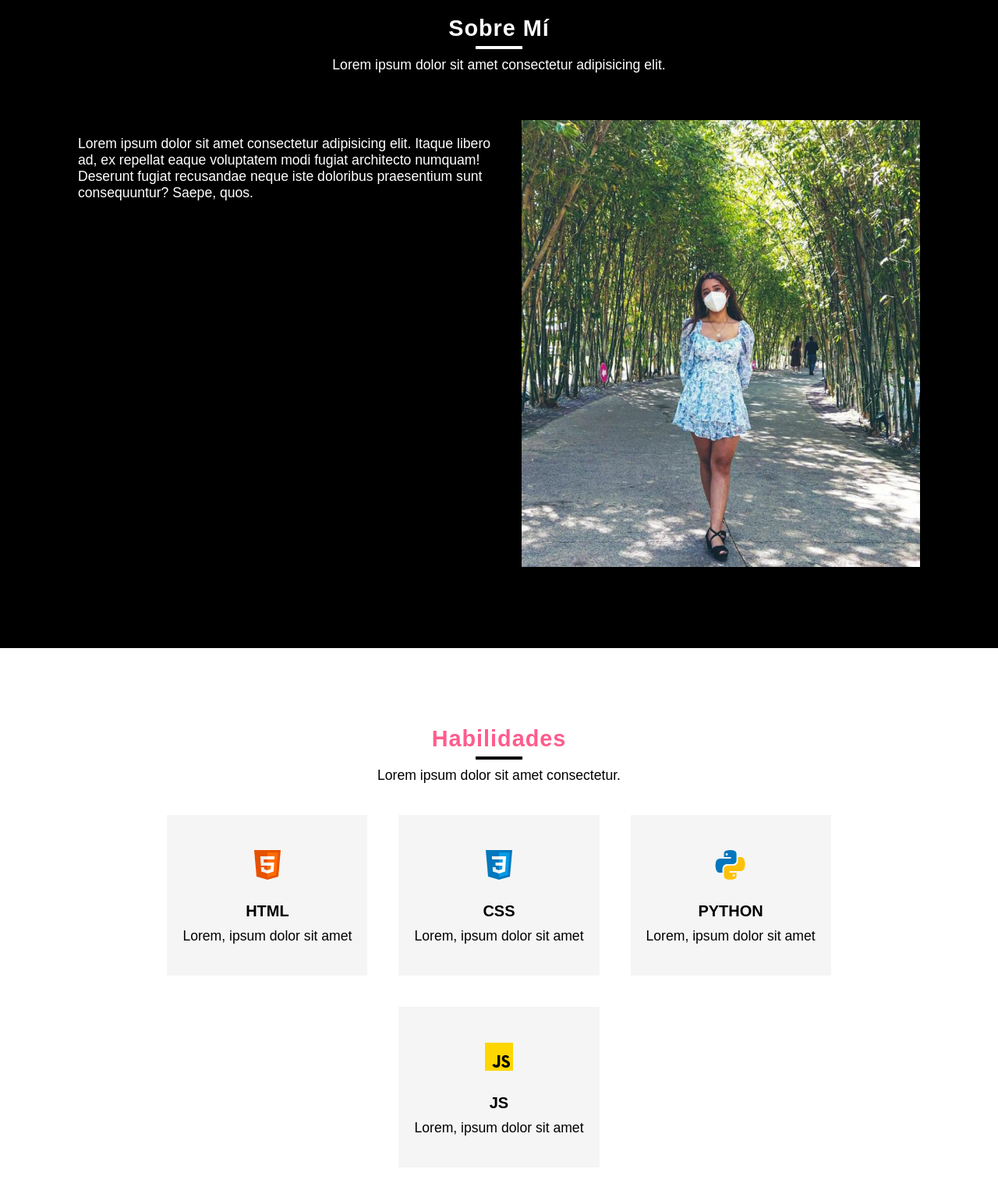
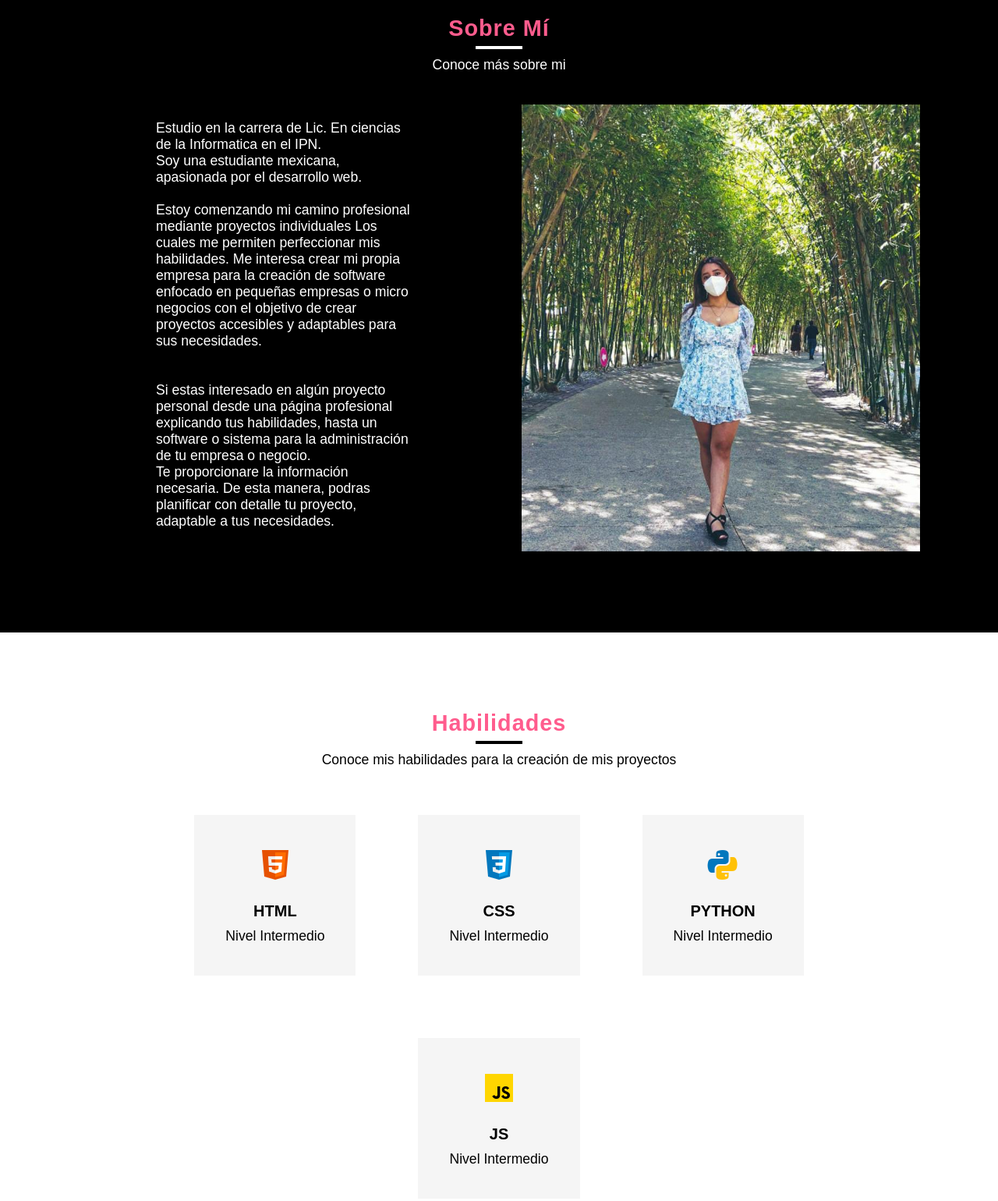
Before and after one commit to anahiquintero99/portafolio, a plain HTML site: page index.html in a window 1280 px wide. Shown: the part 880-2420 px from the top of the page at 78% size. Drawn offline with Linux system fonts and the light colour scheme.

Commit message:
change last details

```diff
--- a/index.html
+++ b/index.html
@@ -23,9 +23,12 @@
         <h4><span>Hola</span>, Soy</h4>
         <h2>Anahi Quintero</h2>
         <h4>Soy desarrolladora web</h4>
-        <p>Lorem, ipsum dolor sit amet consectetur adipisicing elit. Minima, autem, repudiandae, doloribus
-          assumenda praesentium alias esse dolore vel quia quisquam possimus! Itaque quam nisi obcaecati
-          quisquam, reprehenderit expedita! Unde, quasi?</p>
+        <p> Me interesa trabajar en la industria de la tecnología.
+          Estoy comenzando creando proyectos individuales los cuales
+          me proporcionen la experiencia necesaria para ser una gran
+          desarrolladora. <br>
+          <br>Sígueme en mis redes sociales para contactarme
+        </p>
         <a href="#" class="btn">Sobre Mí</a>
       </div>
       <!-- social media -->
@@ -41,14 +44,24 @@
   <section class="about" id="about">
     <div class="title white">
       <h2>Sobre Mí</h2>
-      <p>Lorem ipsum dolor sit amet consectetur adipisicing elit.</p>
+      <p>Conoce más sobre mi</p>
     </div>
     <div class="content">
       <div class="textBx">
-        <p>Lorem ipsum dolor sit amet consectetur adipisicing elit. Itaque libero ad, ex repellat eaque
-        voluptatem modi fugiat architecto numquam! Deserunt fugiat recusandae neque iste doloribus
-        praesentium sunt consequuntur? Saepe, quos.
-        </p>
+        <p>
+          Estudio en la carrera de Lic. En ciencias de la Informatica en el IPN.
+          <br> Soy una estudiante mexicana, apasionada por el desarrollo web.
+          <br>
+          <br> Estoy comenzando mi camino profesional mediante proyectos individuales
+          Los cuales me permiten perfeccionar mis habilidades.
+          Me interesa crear mi propia empresa para la creación de software enfocado en pequeñas
+          empresas o micro negocios con el objetivo de crear proyectos accesibles y adaptables para sus
+          necesidades.
+          <br>
+          <br>
+          <br> Si estas interesado en algún proyecto personal desde una página profesional
+          explicando tus habilidades, hasta un software o sistema para la administración de tu empresa o negocio.
+          <br> Te proporcionare la información necesaria. De esta manera, podras planificar con detalle tu proyecto, adaptable a tus necesidades.
       </div>
       <div class="imgBx">
         <img src="img/bg1.jpeg" alt="Foto personal">
@@ -60,31 +73,31 @@
   <section class="services" id="services">
     <div class="title">
       <h2> Habilidades </h2>
-      <p>Lorem ipsum dolor sit amet consectetur.</p>
+      <p> Conoce mis habilidades para la creación de mis proyectos</p>
     </div>
     <div class="content">
       <div class="servicesBx">
         <img src="img/html.png" alt="icon html">
         <h2>HTML</h2>
-        <p>Lorem, ipsum dolor sit amet</p>
+        <p> Nivel Intermedio</p>
       </div>
 
       <div class="servicesBx">
         <img src="img/css.png" alt="icon html">
         <h2>CSS</h2>
-        <p>Lorem, ipsum dolor sit amet</p>
+        <p>Nivel Intermedio</p>
       </div>
 
       <div class="servicesBx">
         <img src="img/python.png" alt="icon html">
         <h2>PYTHON</h2>
-        <p>Lorem, ipsum dolor sit amet</p>
+        <p>Nivel Intermedio</p>
       </div>
 
       <div class="servicesBx">
         <img src="img/js.png" alt="icon html">
         <h2>JS</h2>
-        <p>Lorem, ipsum dolor sit amet</p>
+        <p>Nivel Intermedio</p>
       </div>
     </div>
   </section>
@@ -93,10 +106,8 @@
   <section class="work" id="work">
       <div class="title white">
         <h2>Proyectos</h2>
-        <p>Lorem ipsum dolor sit amet consectetur adipisicing elit.
-          Aliquid eligendi sit facilis, nihil cumque, quidem necessitatibus
-          id quisquam eum alias tempora delectus magni totam ab error quae blanditiis
-          officiis. Asperiores.</p>
+        <p>Echa un vistazo a mis proyectos👀
+          <br> Visita mi GitHub en donde puedes ver más de mi trabajo</p>
       </div>
       <div class="content">
         <div class="workBx">
--- a/style.css
+++ b/style.css
@@ -64,6 +64,7 @@ section {
   object-fit: cover;
 }
 
+/* Home*/
 .banner .contentBx,
 .sidebar {
   position: absolute;
@@ -109,7 +110,7 @@ section {
 
 p {
   font-size: 1.1em;
-  margin: 20px 0;
+  margin: 20px 100px;
   font-weight: 300;
 }
 
@@ -215,7 +216,6 @@ p {
   background: var(--black-color);
 }
 
-.title.white h2,
 .title.white p {
   color: var(--white-color);
 }
@@ -223,6 +223,8 @@ p {
 .title.white h2::before {
   background: var(--white-color);
 }
+
+/* Sobre mi*/
 
 .about {
   background: var(--black-color);
@@ -232,12 +234,12 @@ p {
 .about .content {
   display: flex;
   justify-content: space-between;
-  margin-top: 40px;
+  margin-top: 20px;
 }
 
 .about .content .textBx {
   min-width: 49%;
-  width: 49%;
+  width: 40%;
 }
 
 .about .content .textBx p {
@@ -262,9 +264,9 @@ p {
 }
 
 .services .content .servicesBx {
-  padding: 40px 20px;
+  padding: 40px 40px;
   max-width: 340px;
-  margin: 20px;
+  margin: 40px;
   transition: 0.5s;
   text-align: center;
   background: var(--bg-hablities);
@@ -438,4 +440,5 @@ p {
   .work .content .workBx {
     width: 350px;
     height: 135px;
+  }
 }
```
Also changed, not shown: img/facebook.png (deleted), img/github.png (deleted), img/instagram.png (deleted), img/proyecto3.jpeg (deleted), 1 other file.
